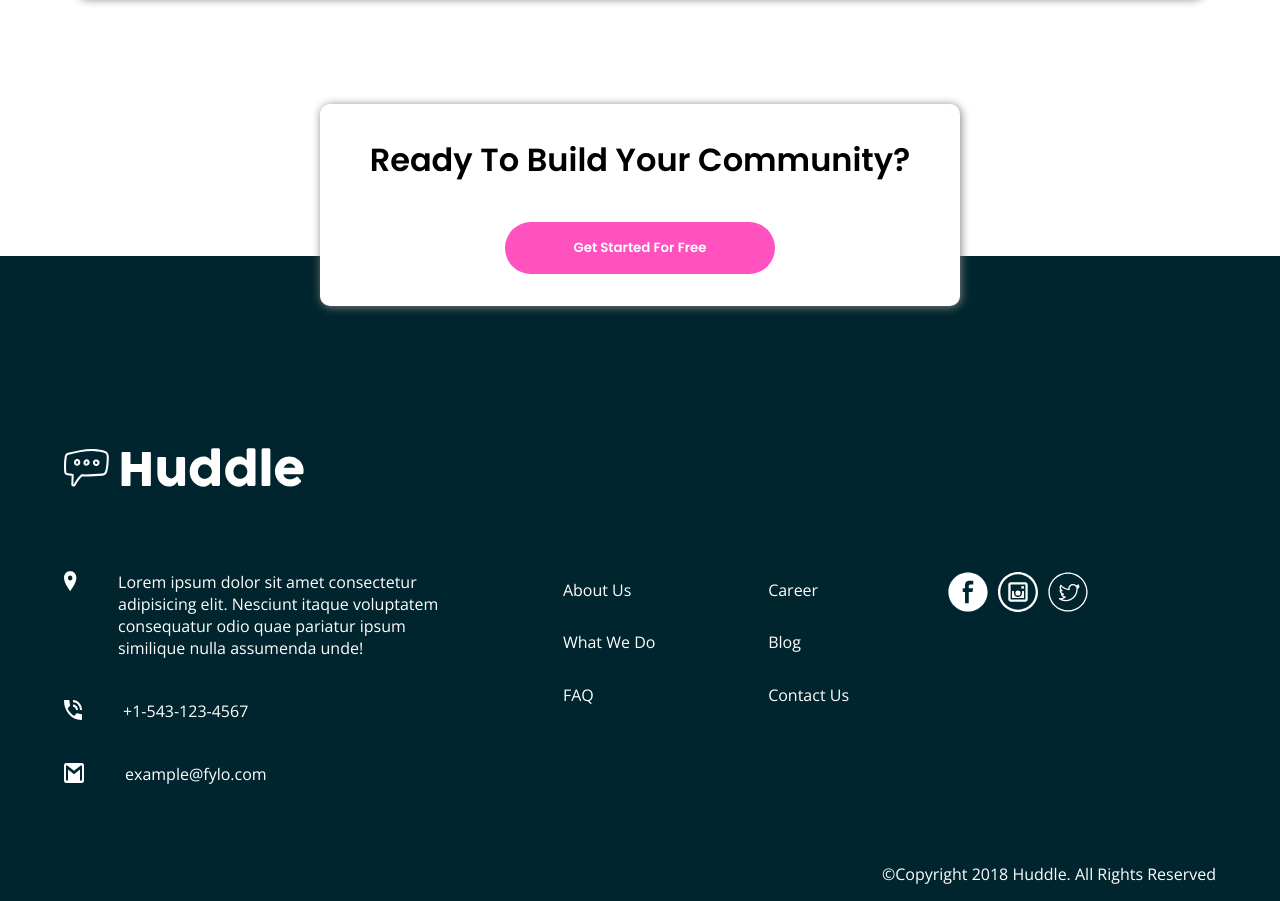
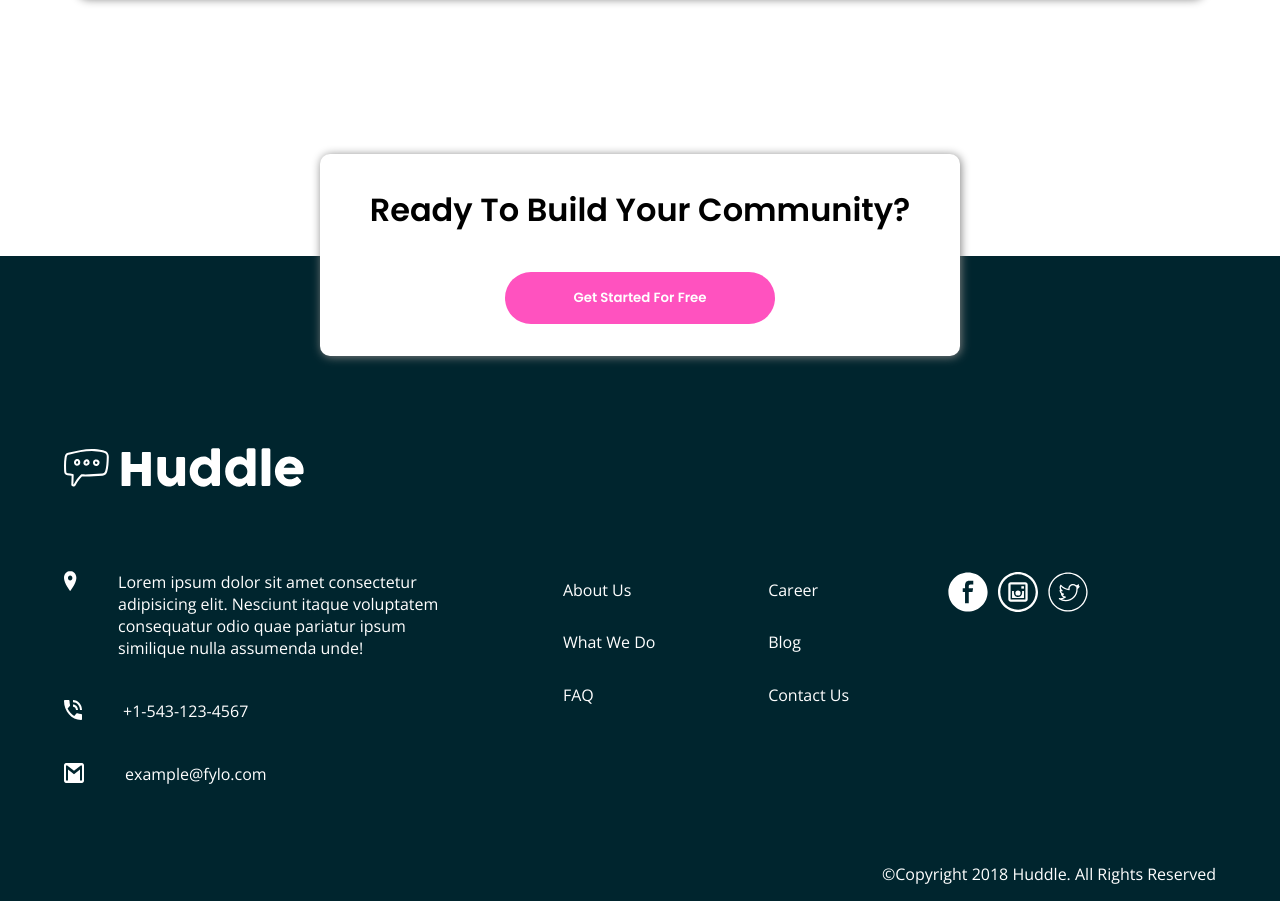
Before and after one commit to pena-prince/landing-page-with-alternating-feature-blocks, a plain HTML site: page index.html in a window 1280 px wide. Shown: the part 2494-3395 px from the top of the page. Drawn offline with nearby package versions, Linux system fonts and the light colour scheme.

Commit message:
Updated Overlay

```diff
--- a/styles.css
+++ b/styles.css
@@ -128,7 +128,7 @@ button {
     align-items: center;
     justify-content: center;
     position: relative;
-    top: 50px;
+    top: 100px;
     background-color: white;
 }
 
```
